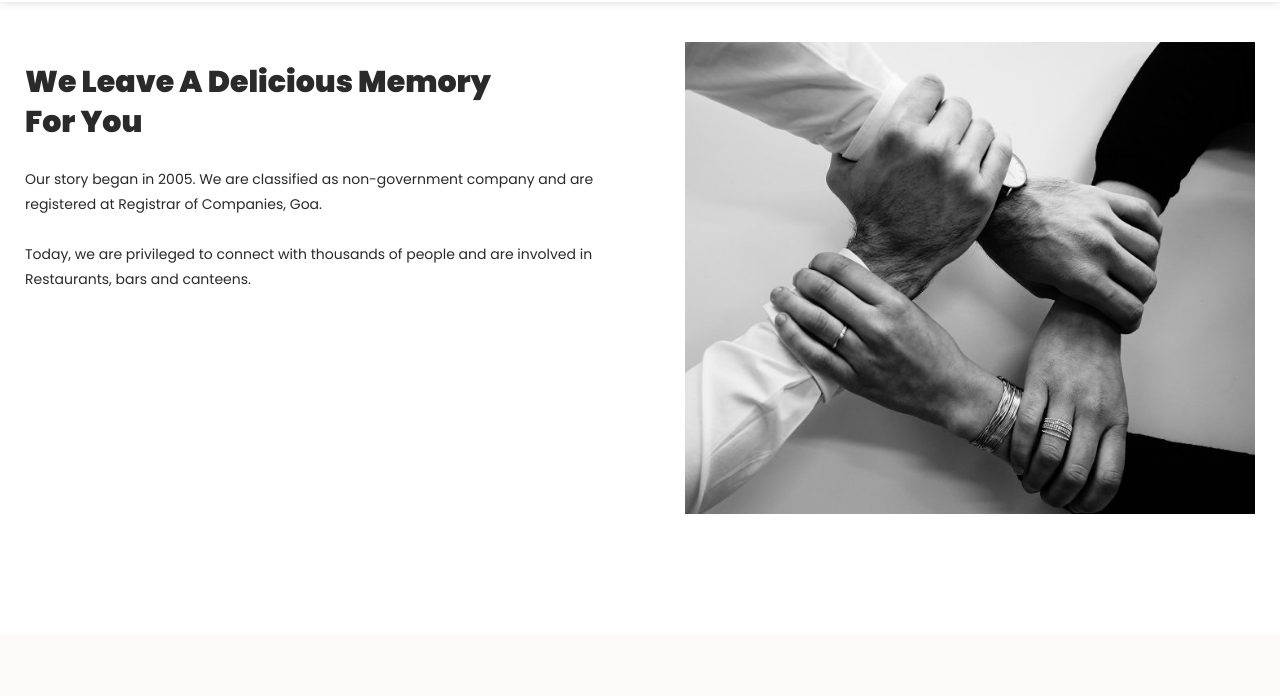
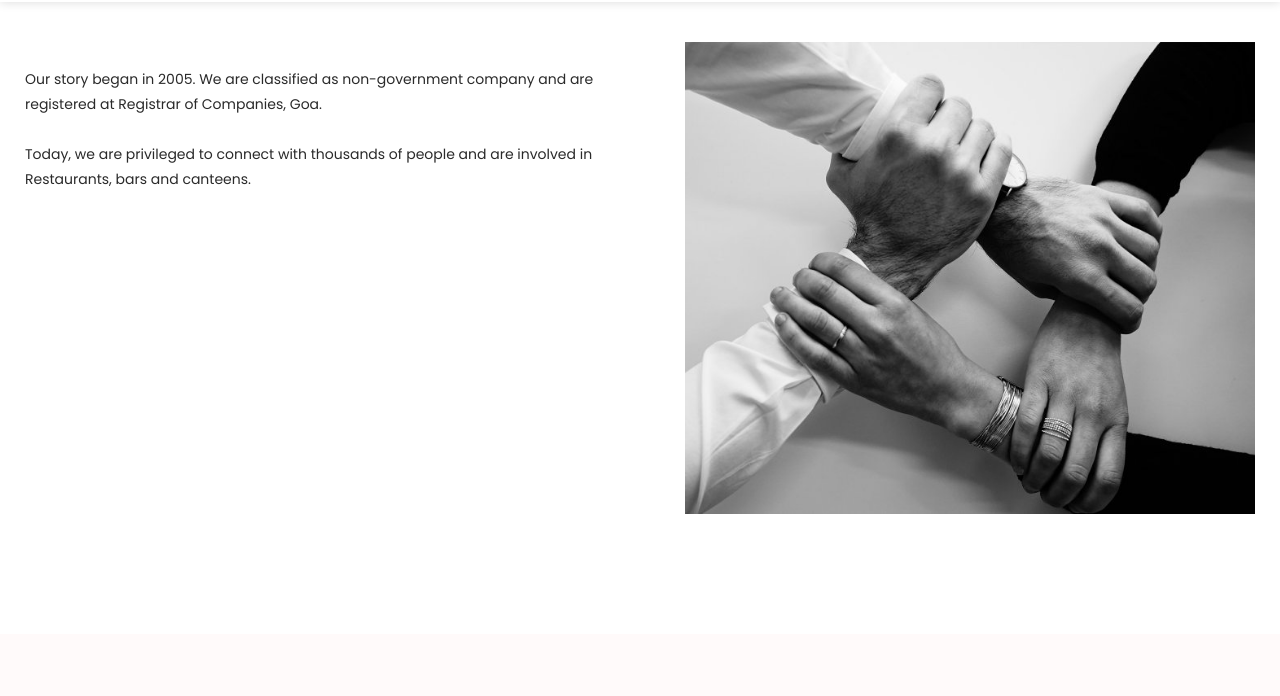
Before and after one commit to sagar226/buddha-bake-new, a plain HTML site: page index.html in a window 1280 px wide. Shown: the part 78-774 px from the top of the page. Drawn offline with Linux system fonts and the light colour scheme.

Commit message:
Update index.html

```diff
--- a/index.html
+++ b/index.html
@@ -136,7 +136,7 @@ https://templatemo.com/tm-558-klassy-cafe
                     <div class="left-text-content">
                         <div class="section-heading">
                             <!-- <h6>About Us</h6> -->
-                            <h2>We Leave A Delicious Memory For You</h2>
+                            <h2></h2>
                         </div>
                         <p>Our story began in 2005. We are classified as non-government company and are registered at Registrar of Companies, Goa.</p>
                         <p> Today, we are privileged to connect with thousands of people and are involved in Restaurants, bars and canteens.</p>
```
